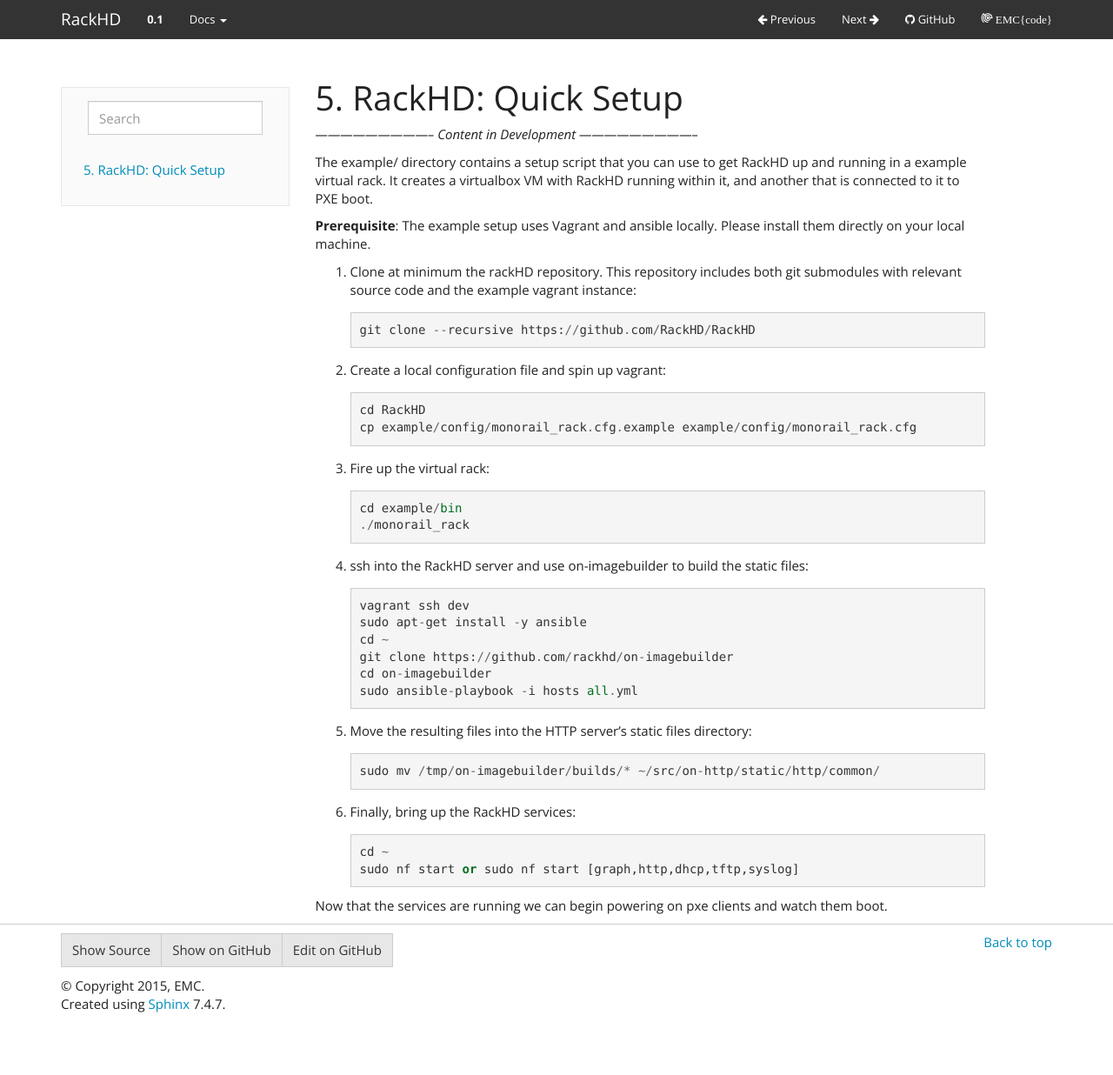
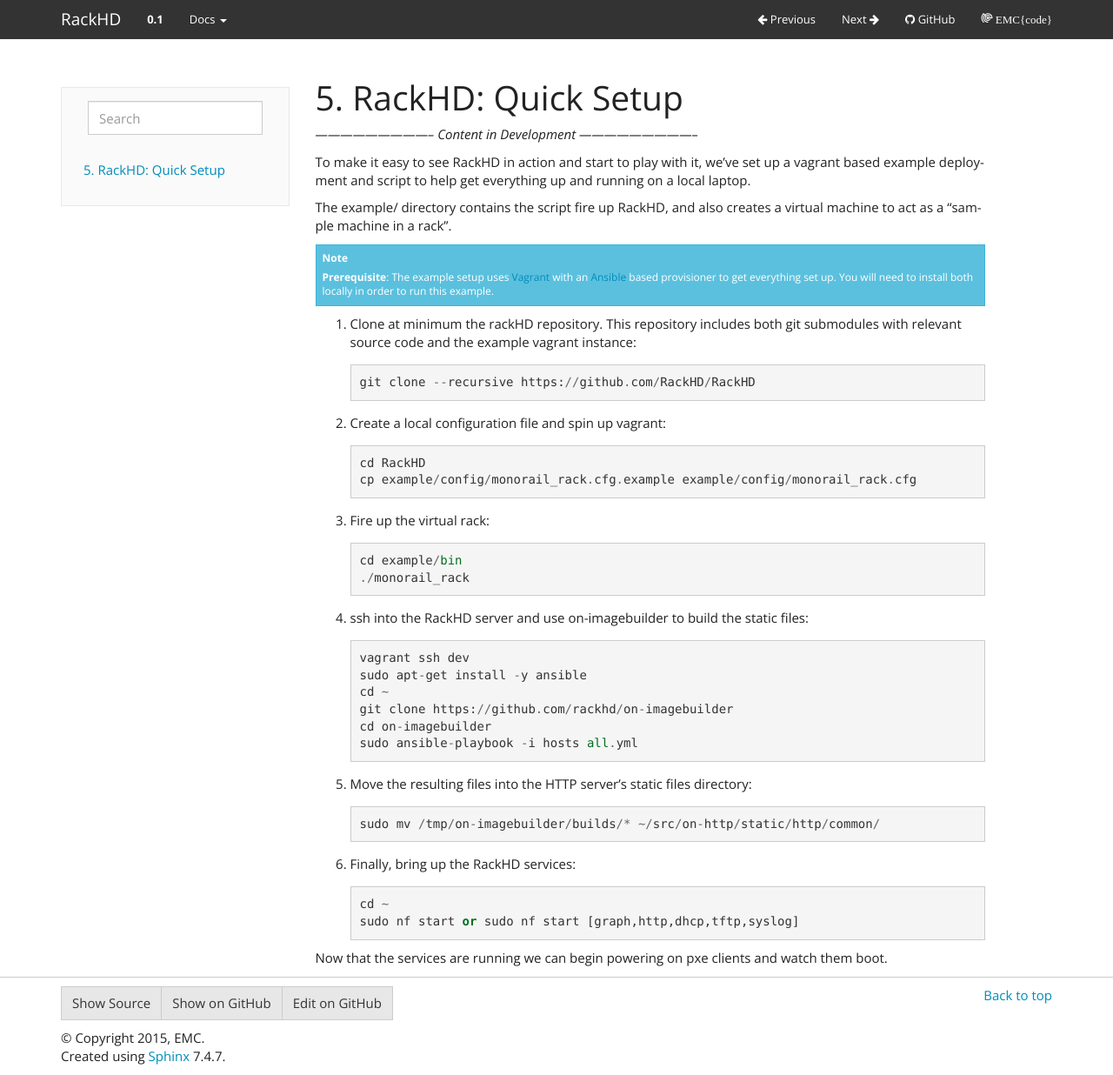
Before and after one commit to RackHD/docs, a Sphinx documentation site: the page built from docs/getting_started.rst, in a window 1280 px wide and 1236 px high. Shown: the whole window at 87% size. Built offline with Sphinx 7.4.7, drawn with Linux system fonts in a browser that asks for light colours.

Commit message:
add links to vagrant and ansible, slight reformat for prereq note

```diff
--- a/docs/getting_started.rst
+++ b/docs/getting_started.rst
@@ -5,11 +5,19 @@
 
 
 
-The example/ directory contains a setup script that you can use to get RackHD up and running in a example virtual rack.
-It creates a virtualbox VM with
-RackHD running within it, and another that is connected to it to PXE boot.
+To make it easy to see RackHD in action and start to play with it, we've
+set up a vagrant based example deployment and script to help get everything
+up and running on a local laptop.
 
-**Prerequisite**: The example setup uses Vagrant and ansible locally. Please install them directly on your local machine.
+The example/ directory contains the script fire up RackHD, and also creates
+a virtual machine to act as a "sample machine in a rack".
+
+.. note::
+
+   **Prerequisite**: The example setup uses `Vagrant`_ with an `Ansible`_ based
+   provisioner to get everything set up. You will need to install both locally
+   in order to run this example.
+
 
 #. Clone at minimum the rackHD repository. This repository includes both git submodules with relevant source code and the example vagrant instance::
 
@@ -46,3 +54,6 @@
 
 
 Now that the services are running we can begin powering on pxe clients and watch them boot.
+
+.. _Vagrant: https://www.vagrantup.com
+.. _Ansible: http://www.ansible.com
```
